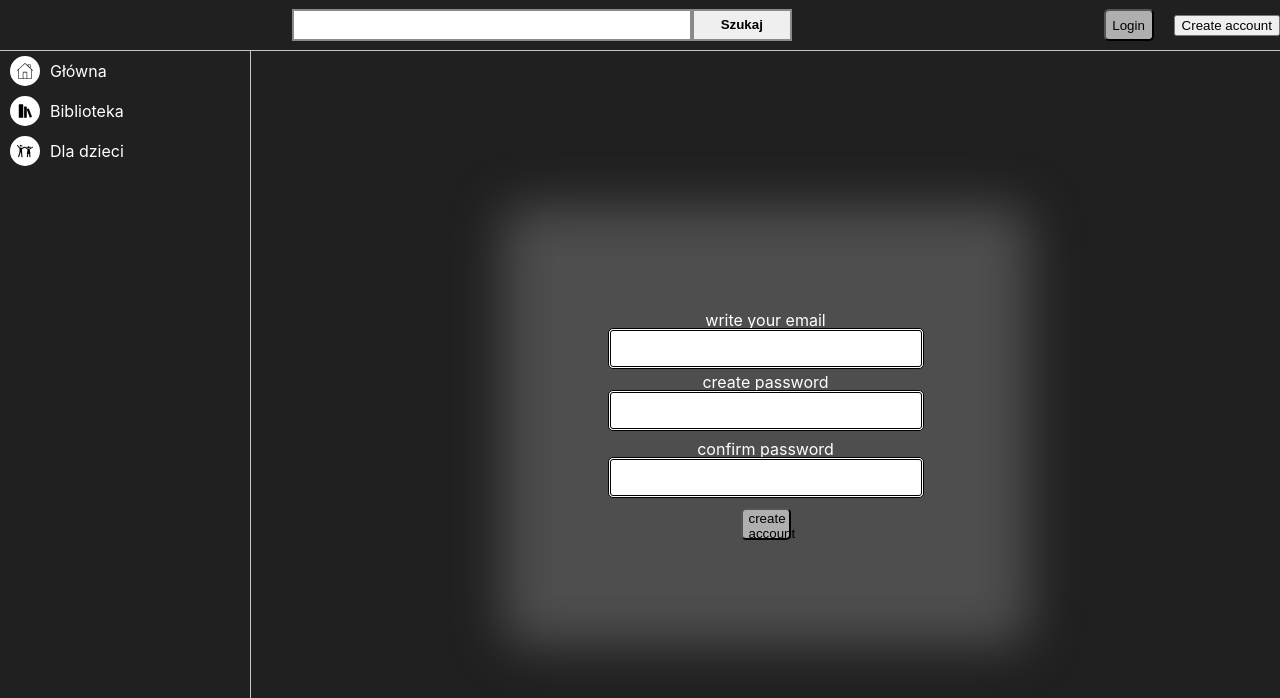
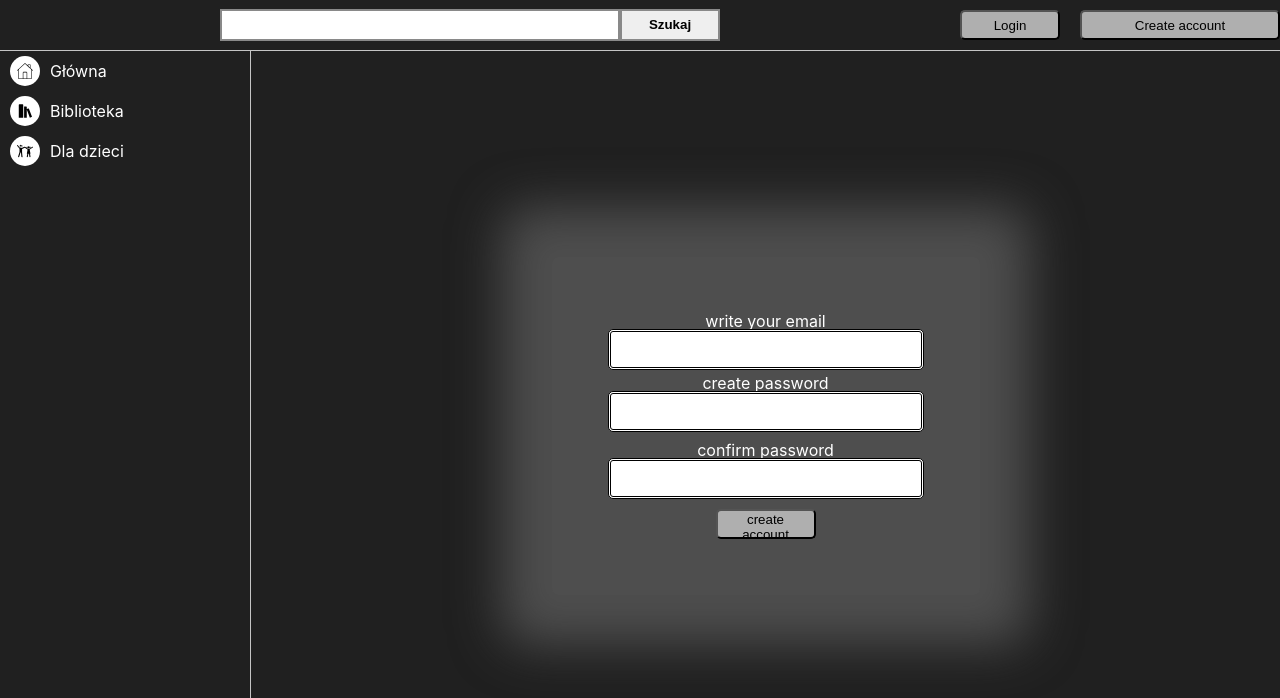
Before and after one commit to Mariusz-19/video-library, a React (Create React App) app: page /create-account in a window 1280 px wide. Shown: the top 698 px of the page. Built offline with nearby package versions, Linux system fonts and the light colour scheme; no server answers.

Commit message:
add favorite button

```diff
--- /dev/null
+++ b/src/components/AddToFavorite/AddToFavorite.scss
@@ -0,0 +1,8 @@
+.add-button {
+    cursor: pointer;
+    width: 200px;
+    height: 20px;
+    display: flex;
+    justify-content: center;
+    align-items: center;
+}
--- /dev/null
+++ b/src/components/AddToFavorite/AddToFavorite.tsx
@@ -0,0 +1,6 @@
+import "./AddToFavorite.scss"
+function AddToFavorite() {
+  return <button className="add-button">Add to favorite</button>
+}
+
+export default AddToFavorite;
--- a/src/components/AppBar/AppBar.scss
+++ b/src/components/AppBar/AppBar.scss
@@ -6,3 +6,6 @@
     width: 100%;
     background-color: #202020;
 }
+.user-email {
+    color: #c5c5c5;
+}
--- a/src/components/AppBar/AppBar.tsx
+++ b/src/components/AppBar/AppBar.tsx
@@ -12,18 +12,24 @@ function AppBar() {
   return (
     <div className="app-bar">
       <SearchItem />
+      <div className="user-email">
       {user ? (
         user?.email
       ) : (
         <React.Fragment>
           <LoginButton />
-          <button onClick={() => navigate("/create-account")}>
+          <button className="button" onClick={() => navigate("/create-account")}>
             Create account
           </button>
         </React.Fragment>
-      )}
-      {user ? <button onClick={() => signOut(auth)}>Logout</button> : null}
-    </div>
+        )}
+        </div>
+        {user ? (
+          <button className="button" onClick={() => signOut(auth)}>
+            Logout
+          </button>
+        ) : null}
+      </div>
   );
 }
 
--- a/src/components/LoginButton/LoginButton.scss
+++ b/src/components/LoginButton/LoginButton.scss
@@ -1,6 +1,6 @@
 .login-button {
-    height: 32px;
-    width: 50px;
+    height: 30px;
+    width: 100px;
     margin-right: 20px;
     margin-left: 20px;
 
--- a/src/components/MainContent/MainContent.tsx
+++ b/src/components/MainContent/MainContent.tsx
@@ -6,6 +6,7 @@ import {
   SearchResults,
   VideoDetails,
 } from "../../pages";
+import Favorites from "../../pages/Faavorites/Favorites";
 import { AuthRoute } from "../AuthRoute/AuthRoute";
 import { UnAuthRoute } from "../UnAuthRoute/UnAuthRoute";
 import "./MainContent.scss";
@@ -21,7 +22,7 @@ function MainContent() {
           path="/favorite"
           element={
             <AuthRoute>
-              <span>Favorite movies list</span>
+              <Favorites />
             </AuthRoute>
           }
         />
--- a/src/components/VideoItem/VideoItem.tsx
+++ b/src/components/VideoItem/VideoItem.tsx
@@ -1,4 +1,5 @@
 import { useNavigate } from "react-router-dom";
+import AddToFavorite from "../AddToFavorite/AddToFavorite";
 import "./VideoItem.scss";
 
 type VideoItemsProps = {
@@ -11,7 +12,10 @@ function VideoItem({ itemId, itemImg }: VideoItemsProps) {
   return (
     <div className="video-item" onClick={() => navigate(`/movie/${ itemId }`)}>
       <img alt="" src={itemImg}></img>
+      <div><AddToFavorite /></div>
     </div>
+
+
   );
 }
 
--- a/src/components/index.ts
+++ b/src/components/index.ts
@@ -9,3 +9,4 @@ export { default as MainContent } from "./MainContent/MainContent"
 export { AuthProvider, AuthContext } from "./AuthProvider/AuthProvider"
 export { default as LoginButton } from "./LoginButton/LoginButton"
 export { default as SearchItem } from "./SearchItem/SearchItem"
+export { default as AddToFavorite } from "./AddToFavorite/AddToFavorite"
--- a/src/core/modules/firebase.ts
+++ b/src/core/modules/firebase.ts
@@ -12,7 +12,8 @@ export const firebaseConfig = {
   projectId: process.env.REACT_APP_PROJECT_ID,
   storageBucket: process.env.REACT_APP_STORAGE_BUCKET,
   messagingSenderId: process.env.REACT_APP_MESSAGING_SENDER_ID,
-  appId: process.env.REACT_APP_APP_ID
+  appId: process.env.REACT_APP_APP_ID,
+  databaseURL: process.env.REACT_APP_DATABASE_URL
 };
 
 // Initialize Firebase
--- /dev/null
+++ b/src/pages/Faavorites/Favorites.tsx
@@ -0,0 +1,14 @@
+import { ref, getDatabase } from "firebase/database";
+import { useList, useObject } from "react-firebase-hooks/database";
+import app from "../../core/modules/firebase";
+
+const database = getDatabase(app);
+
+const Favorites = () => {
+  //   const [snapshots, loading, error] = useList(ref(database, "favorites"));
+  const [snapshot, loading, error] = useObject(ref(database, "favorites"));
+
+  console.log(snapshot?.val());
+  return <div>Fav</div>;
+};
+export default Favorites;
--- a/src/pages/Home/Home.tsx
+++ b/src/pages/Home/Home.tsx
@@ -6,6 +6,7 @@ import PageButton from "../../components/PageButton/Pagebutton";
 import VideoItemsBox from "../../components/VideoItemsBox/VideoItemsBox";
 import "./Home.scss";
 import LoadingCircle from "../../components/LoadingCircle/LoadingCircle";
+import { AddToFavorite } from "../../components";
 
 export function VideoItemList() {
   const [videoItems, setVideoItems] = useState<VideoItemType[]>([]);
```
